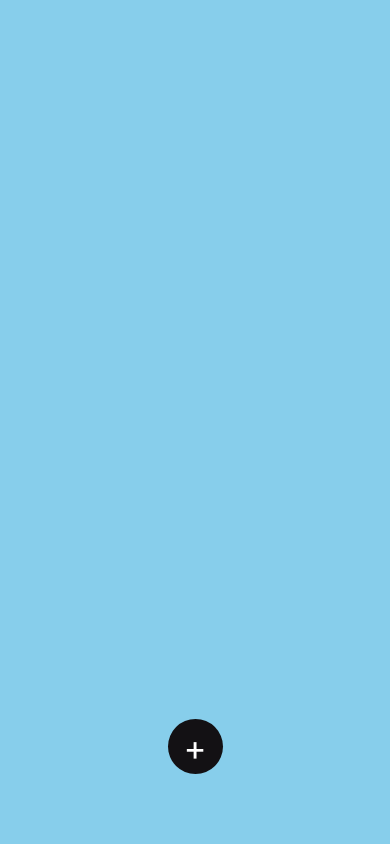
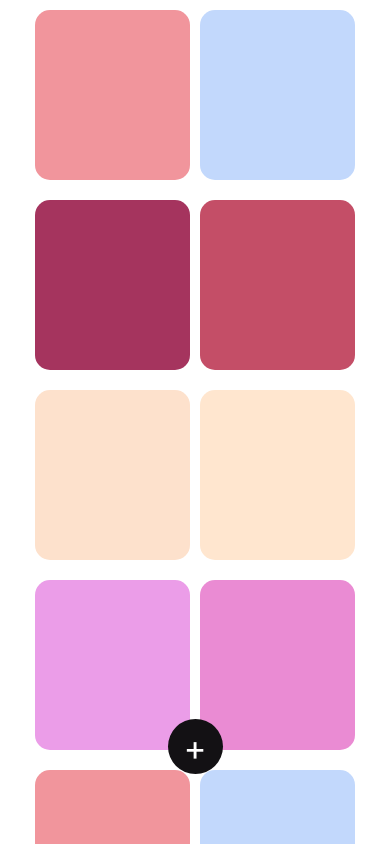
Before and after one commit to harshitjain63/Animation_Rn, a React Native app: screen /FloatingButton in a window 390 px wide. Built offline with nearby package versions, Linux system fonts and the light colour scheme.

Commit message:
fix: fixed the tap view of floating action button

```diff
--- a/components/FloatButton.tsx
+++ b/components/FloatButton.tsx
@@ -1,44 +1,42 @@
-import {StyleSheet, Text, TouchableOpacity, View} from 'react-native';
+import {
+  StyleSheet,
+  Text,
+  TextInput,
+  TouchableOpacity,
+  View,
+} from 'react-native';
 import React from 'react';
 import Animated, {
   useAnimatedStyle,
   useSharedValue,
   withTiming,
 } from 'react-native-reanimated';
-import {
-  Gesture,
-  GestureDetector,
-  TextInput,
-} from 'react-native-gesture-handler';
 
 const FloatButton = () => {
   const scale = useSharedValue(1);
   const width = useSharedValue(55);
   const height = useSharedValue(55);
   const borderRadius = useSharedValue(40);
-  const rotate = useSharedValue(0); // For rotating the '+' into 'x'
-  const isExpanded = useSharedValue(false); // Track expanded state
+  const rotate = useSharedValue(0);
+  const isExpanded = useSharedValue(false);
 
-  const tap = Gesture.Tap().onStart(() => {
+  const handleTap = () => {
     if (!isExpanded.value) {
-      // Expand
       scale.value = withTiming(1.5, {duration: 500});
       width.value = withTiming(200, {duration: 500});
       height.value = withTiming(200, {duration: 500});
       borderRadius.value = withTiming(20, {duration: 500});
-      rotate.value = withTiming(45, {duration: 500}); // Rotate to 45 degrees
+      rotate.value = withTiming(45, {duration: 500});
     } else {
-      // Collapse
       scale.value = withTiming(1, {duration: 500});
       width.value = withTiming(55, {duration: 500});
       height.value = withTiming(55, {duration: 500});
       borderRadius.value = withTiming(40, {duration: 500});
-      rotate.value = withTiming(0, {duration: 500}); // Rotate back to 0
+      rotate.value = withTiming(0, {duration: 500});
     }
     isExpanded.value = !isExpanded.value;
-  });
+  };
 
-  // Animated styles for the button
   const rButtonStyle = useAnimatedStyle(() => {
     return {
       transform: [{scale: scale.value}],
@@ -48,31 +46,28 @@ const FloatButton = () => {
     };
   });
 
-  // Animated styles for the `+` text
   const rTextStyle = useAnimatedStyle(() => {
     return {
       transform: [
-        {translateX: isExpanded.value ? 80 : 0}, // Move diagonally
-        {translateY: isExpanded.value ? -80 : 0}, // Move diagonally
-        {rotate: `${rotate.value}deg`}, // Rotate text
+        {translateX: isExpanded.value ? 80 : 0},
+        {translateY: isExpanded.value ? -80 : 0},
+        {rotate: `${rotate.value}deg`},
       ],
     };
   });
 
-  // Style for the expanded view
   const rExpandedViewStyle = useAnimatedStyle(() => {
     return {
-      opacity: withTiming(isExpanded.value ? 1 : 0, {duration: 300}), // Show/Hide
+      opacity: withTiming(isExpanded.value ? 1 : 0, {duration: 300}),
     };
   });
 
   return (
-    <GestureDetector gesture={tap}>
     <Animated.View style={[styles.actionButton, rButtonStyle]}>
-        {/* Animated Text */}
-        <Animated.Text style={[styles.text, rTextStyle]}>+</Animated.Text>
+      <Animated.Text style={[styles.text, rTextStyle]} onPress={handleTap}>
+        +
+      </Animated.Text>
 
-        {/* Hidden Component (only visible when expanded) */}
       <Animated.View style={[rExpandedViewStyle]}>
         <Text style={styles.titleText}>Black Friday</Text>
         <Text style={styles.bodyText}>
@@ -94,7 +89,6 @@ const FloatButton = () => {
         </TouchableOpacity>
       </Animated.View>
     </Animated.View>
-    </GestureDetector>
   );
 };
 
@@ -120,8 +114,6 @@ const styles = StyleSheet.create({
     padding: 10,
     alignItems: 'center',
     justifyContent: 'center',
-    width: '80%',
-    height: '60%',
   },
   titleText: {
     fontSize: 16,
--- a/screens/FloatingButton.tsx
+++ b/screens/FloatingButton.tsx
@@ -1,10 +1,51 @@
-import {StyleSheet, View} from 'react-native';
+import {FlatList, StyleSheet, View} from 'react-native';
 import React from 'react';
 import FloatButton from '../components/FloatButton';
 
+const colorCodes = [
+  '#f1959c',
+  '#c2d8fc',
+  '#a5345e',
+  '#c44e67',
+  '#fde1cc',
+  '#ffe6cf',
+  '#eb9de8',
+  '#ea8bd3',
+  '#f1959c',
+  '#c2d8fc',
+  '#a5345e',
+  '#c44e67',
+  '#fde1cc',
+  '#ffe6cf',
+  '#eb9de8',
+  '#ea8bd3',
+];
+
 const FloatingButton = () => {
+  const renderItem = ({item}: {item: string}) => {
+    return (
+      <View
+        style={[
+          styles.item,
+          {
+            backgroundColor: item,
+          },
+        ]}
+      />
+    );
+  };
+
   return (
     <View style={styles.container}>
+      <FlatList
+        data={colorCodes}
+        renderItem={renderItem}
+        numColumns={2}
+        keyExtractor={(item, index) => `${item}_${index}`}
+        showsVerticalScrollIndicator={false}
+        contentContainerStyle={styles.content}
+        columnWrapperStyle={styles.columnWrapper}
+      />
       <FloatButton />
     </View>
   );
@@ -15,7 +56,26 @@ export default FloatingButton;
 const styles = StyleSheet.create({
   container: {
     flex: 1,
-    backgroundColor: 'skyblue',
+    backgroundColor: 'white',
     alignItems: 'center',
+    justifyContent: 'center',
+  },
+  content: {
+    flexGrow: 1,
+    paddingHorizontal: 10,
+    justifyContent: 'center',
+  },
+  flatlist: {
+    flex: 1,
+  },
+  columnWrapper: {
+    justifyContent: 'space-between',
+    marginVertical: 5,
+  },
+  item: {
+    height: 170,
+    width: 155,
+    borderRadius: 15,
+    margin: 5,
   },
 });
```
Lines whose indentation alone changed are shown as unchanged.
